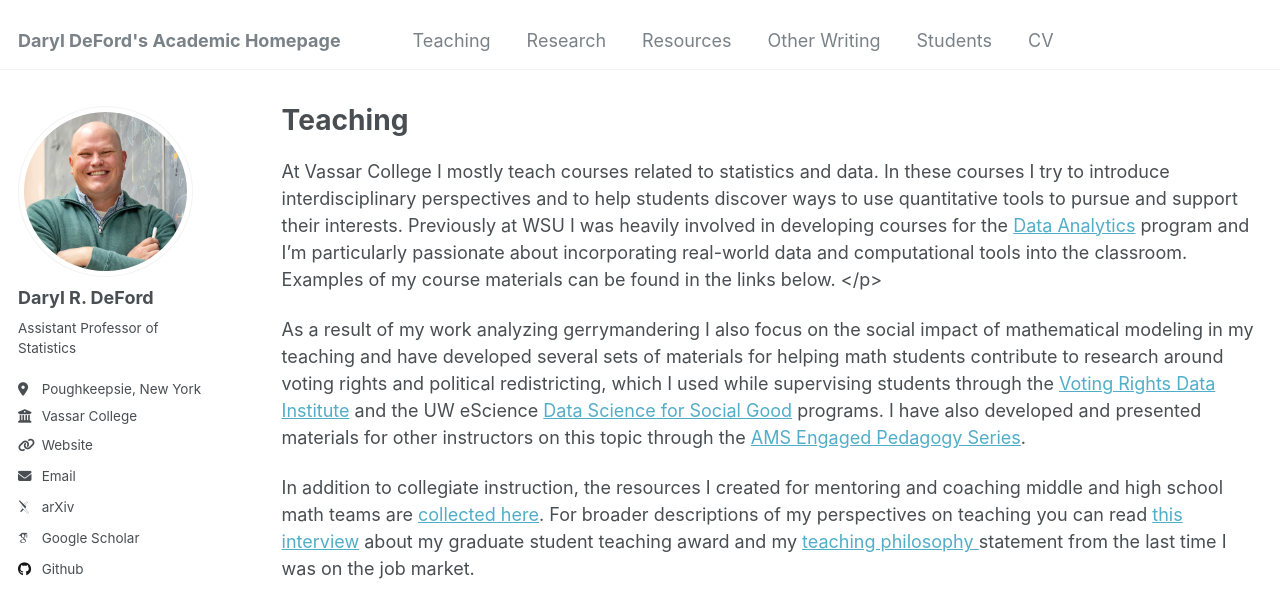
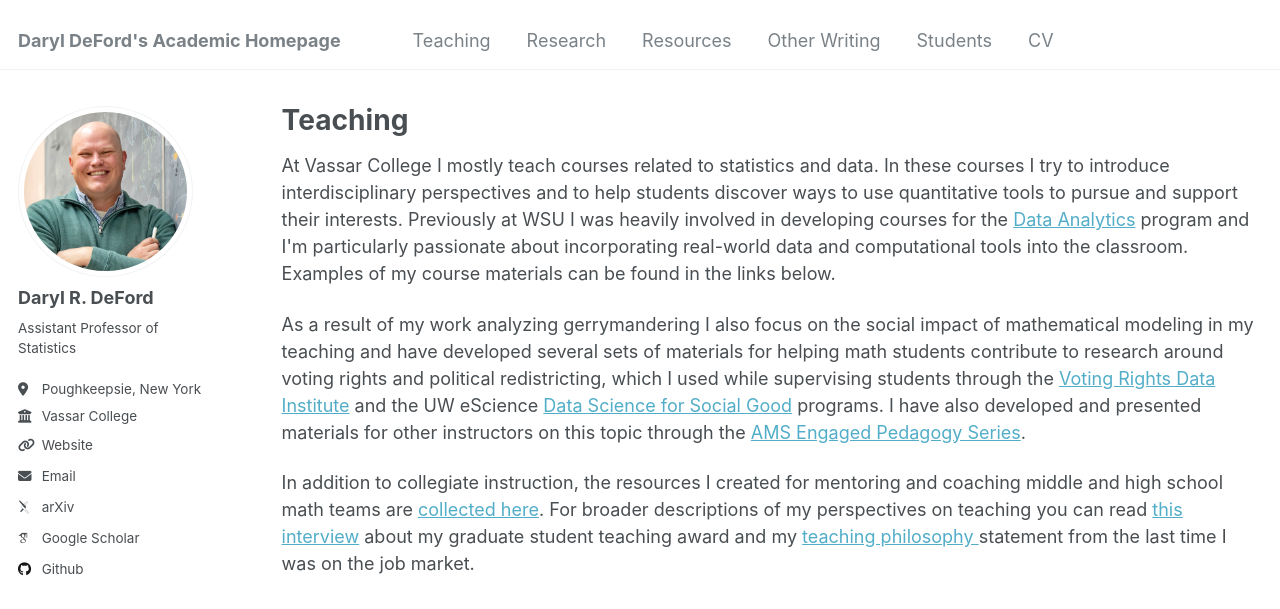
Before and after one commit to drdeford/drdeford.github.io, a Jekyll site: the page built from _pages/Teaching.md, in a window 1280 px wide and 900 px high, cut to the strip 0-609 px from the top of the window. Built offline with Jekyll 4.4.1, drawn with Linux system fonts in a browser that asks for light colours; some web fonts are replaced.

```diff
--- a/_pages/Teaching.md
+++ b/_pages/Teaching.md
@@ -8,7 +8,7 @@ redirect_from:
   - /Teaching.html
 ---
 
-<p></p>At Vassar College I mostly teach courses related to statistics and data. In these courses I try to introduce interdisciplinary perspectives and to help students discover ways to use quantitative tools to pursue and support their interests.  Previously at WSU I was heavily involved in developing courses for the <a href="https://data-analytics.wsu.edu/">Data Analytics</a> program and I'm particularly passionate about incorporating real-world data and computational tools
+<p>At Vassar College I mostly teach courses related to statistics and data. In these courses I try to introduce interdisciplinary perspectives and to help students discover ways to use quantitative tools to pursue and support their interests.  Previously at WSU I was heavily involved in developing courses for the <a href="https://data-analytics.wsu.edu/">Data Analytics</a> program and I'm particularly passionate about incorporating real-world data and computational tools
  into the classroom. Examples of my course materials can be found in the links below. </p>
 
 <p>As a result of my work analyzing gerrymandering I also focus  on the social impact of mathematical modeling in my teaching and have developed several sets of materials for helping
```
